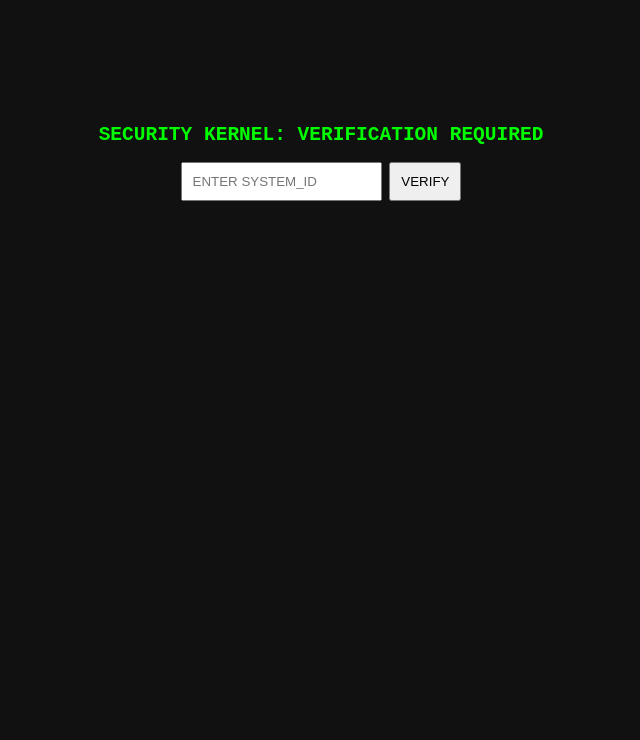
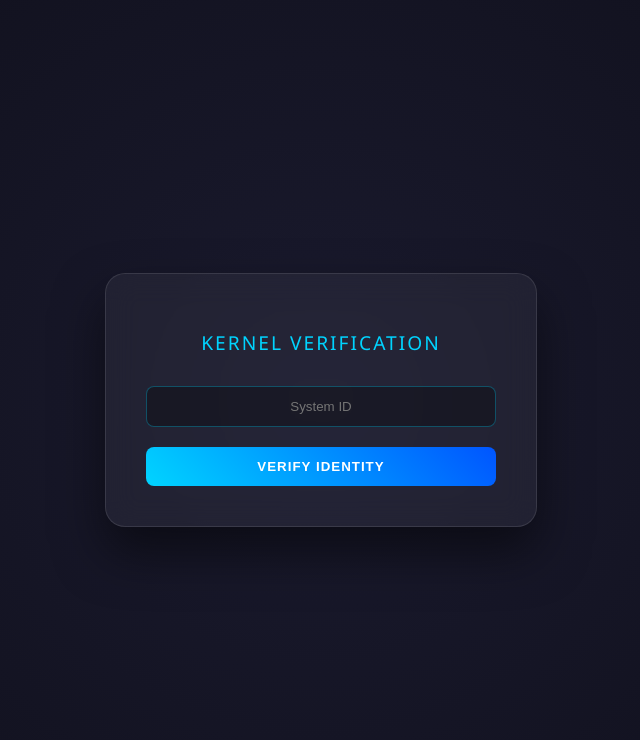
Before and after one commit to Ingotpt/EasyBibLauncher, a plain HTML site: page index.html in a window 1280 px wide. Shown: the whole page, without its empty margins (319-959 px from the left). Drawn offline with Linux system fonts and the light colour scheme.

Commit message:
Update index.html

```diff
--- a/index.html
+++ b/index.html
@@ -1,10 +1,97 @@
 <!DOCTYPE html>
-<html>
+<html lang="en">
 <head>
-    <title>System Access</title>
+    <meta charset="UTF-8">
+    <meta name="viewport" content="width=device-width, initial-scale=1.0">
+    <title>System Authentication</title>
+    <style>
+        body {
+            margin: 0;
+            height: 100vh;
+            display: flex;
+            align-items: center;
+            justify-content: center;
+            background: radial-gradient(circle at center, #1a1a2e 0%, #0f0f1a 100%);
+            font-family: 'Segoe UI', Roboto, Helvetica, Arial, sans-serif;
+            color: #ffffff;
+            overflow: hidden;
+        }
+
+        .auth-card {
+            background: rgba(255, 255, 255, 0.05);
+            backdrop-filter: blur(15px);
+            border: 1px solid rgba(255, 255, 255, 0.1);
+            padding: 40px;
+            border-radius: 20px;
+            box-shadow: 0 25px 50px rgba(0, 0, 0, 0.5);
+            text-align: center;
+            width: 350px;
+            animation: fadeIn 0.8s ease-out;
+        }
+
+        h2 {
+            font-weight: 300;
+            letter-spacing: 2px;
+            margin-bottom: 30px;
+            font-size: 1.2rem;
+            color: #00d4ff;
+            text-transform: uppercase;
+        }
+
+        input {
+            width: 100%;
+            padding: 12px;
+            margin-bottom: 20px;
+            background: rgba(0, 0, 0, 0.3);
+            border: 1px solid rgba(0, 212, 255, 0.3);
+            border-radius: 8px;
+            color: #fff;
+            text-align: center;
+            outline: none;
+            transition: 0.3s;
+            box-sizing: border-box;
+        }
+
+        input:focus {
+            border-color: #00d4ff;
+            box-shadow: 0 0 10px rgba(0, 212, 255, 0.2);
+        }
+
+        button {
+            width: 100%;
+            padding: 12px;
+            background: linear-gradient(45deg, #00d4ff, #0055ff);
+            border: none;
+            border-radius: 8px;
+            color: white;
+            font-weight: bold;
+            cursor: pointer;
+            transition: 0.3s;
+            text-transform: uppercase;
+            letter-spacing: 1px;
+        }
+
+        button:hover {
+            transform: translateY(-2px);
+            box-shadow: 0 5px 15px rgba(0, 212, 255, 0.4);
+        }
+
+        @keyframes fadeIn {
+            from { opacity: 0; transform: translateY(20px); }
+            to { opacity: 1; transform: translateY(0); }
+        }
+    </style>
+</head>
+<body>
+
+    <div class="auth-card">
+        <h2>Kernel Verification</h2>
+        <input type="password" id="pass" placeholder="System ID">
+        <button onclick="checkAccess()">Verify Identity</button>
+    </div>
+
     <script>
         function checkAccess() {
-            // Generate today's MMDDYYYY key automatically
             let d = new Date();
             let month = String(d.getMonth() + 1).padStart(2, '0');
             let day = String(d.getDate()).padStart(2, '0');
@@ -13,17 +100,12 @@
 
             let input = document.getElementById("pass").value;
             if (input === todayKey) {
-                // Correct key redirects to EasyBib
-                window.location.href = "https://www.easybib.com";
+                // Testing redirect to YouTube Shorts
+                window.location.href = "https://www.youtube.com/shorts/";
             } else {
-                alert("ACCESS DENIED: Invalid System ID");
+                alert("AUTH_ERROR: Invalid Token");
             }
         }
     </script>
-</head>
-<body style="background:#111; color:#0f0; font-family:monospace; text-align:center; padding-top:100px;">
-    <h2>SECURITY KERNEL: VERIFICATION REQUIRED</h2>
-    <input type="password" id="pass" placeholder="ENTER SYSTEM_ID" style="padding:10px;">
-    <button onclick="checkAccess()" style="padding:10px; cursor:pointer;">VERIFY</button>
 </body>
 </html>
```
